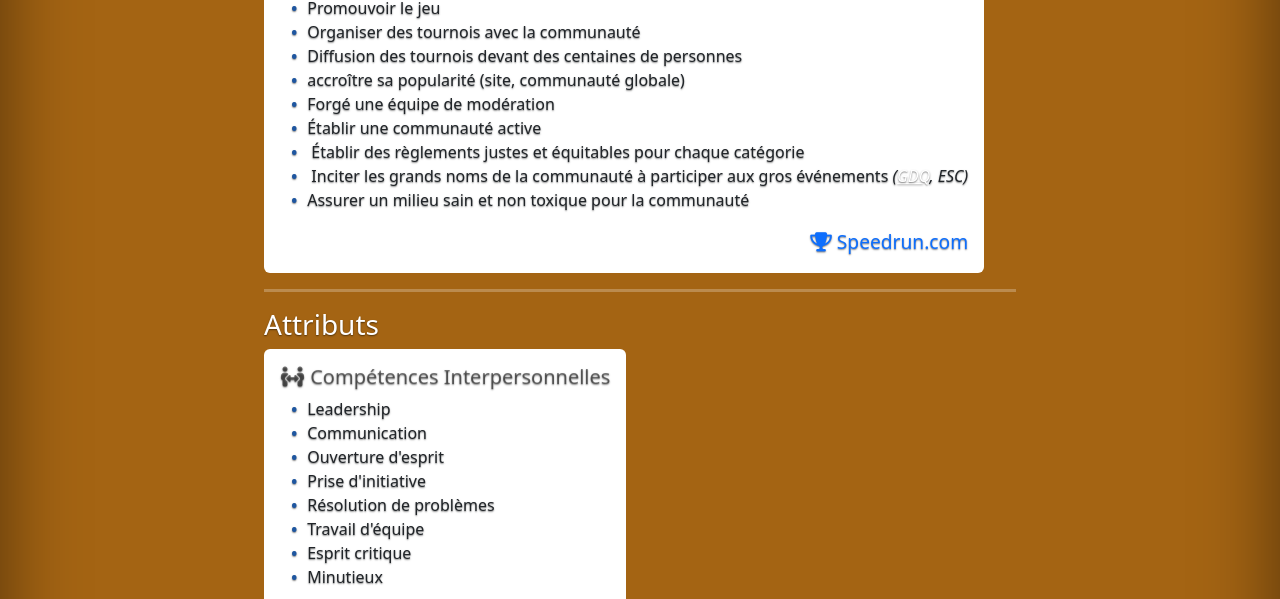
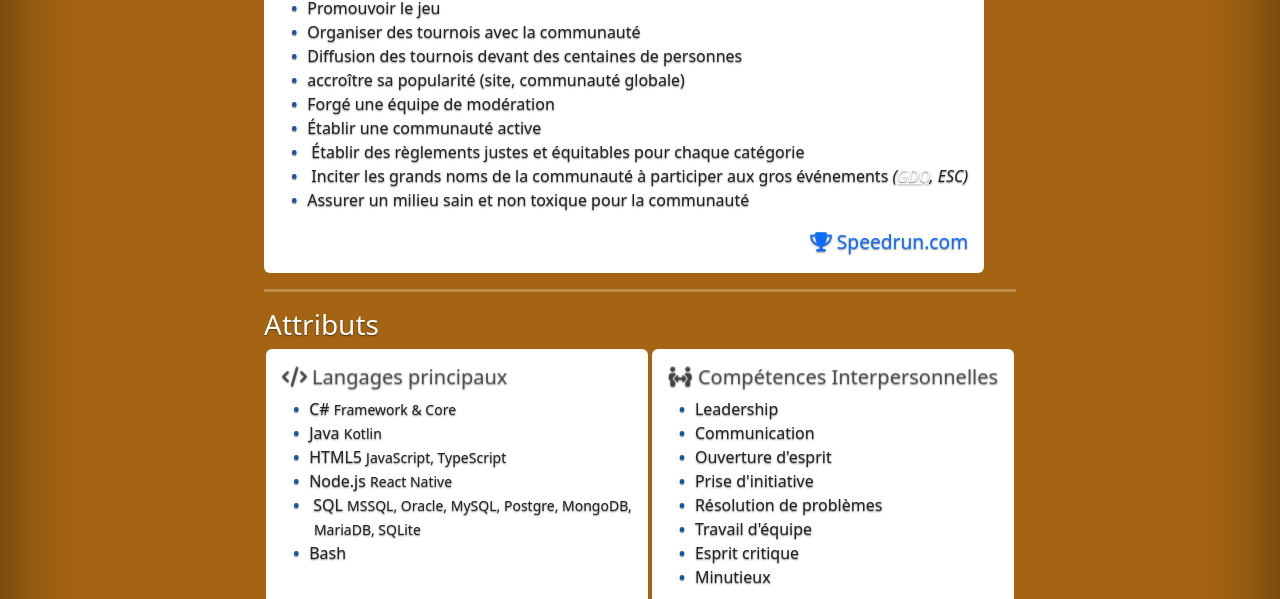
Before and after one commit to dreamy32/Portfolio, a plain HTML site: page index.html in a window 1280 px wide. Shown: the part 1354-1953 px from the top of the page. Drawn offline with nearby package versions, Linux system fonts and the light colour scheme.

Commit message:
Ajout Index: Langages principaux

```diff
--- a/index.html
+++ b/index.html
@@ -200,6 +200,30 @@
           <hr class="border-3" />
           <h3 style="text-align: left; margin-top: 1rem">Attributs</h3>
           <!-- CARD ROW ZERO -->
+          <div style="display: flex; justify-content: space-around">
+            <div
+              style="width: fit-content"
+              class="bg-white rounded-2 p-3 text-left"
+            >
+              <h5 class="text-black-50">
+                <i class="fa-solid fa-code"></i>&nbsp;Langages principaux
+              </h5>
+              <ul class="text-dark">
+                <li>C# <small>Framework & Core</small></li>
+                <li>Java <small>Kotlin</small></li>
+                <li>HTML5 <small>JavaScript, TypeScript</small></li>
+                <li>Node.js <small>React Native</small></li>
+                <li>
+                  SQL
+                  <small
+                    >MSSQL, Oracle, MySQL, Postgre, MongoDB,
+                    <br />
+                    MariaDB, SQLite</small
+                  >
+                </li>
+                <li>Bash</li>
+              </ul>
+            </div>
             <div
               style="width: fit-content"
               class="bg-white rounded-2 p-3 text-left"
@@ -227,6 +251,8 @@
                 >
               </div>
             </div>
+          </div>
+          <!-- ENDZERO -->
         </div>
       </main>
 
```
Lines whose indentation alone changed are shown as unchanged.
